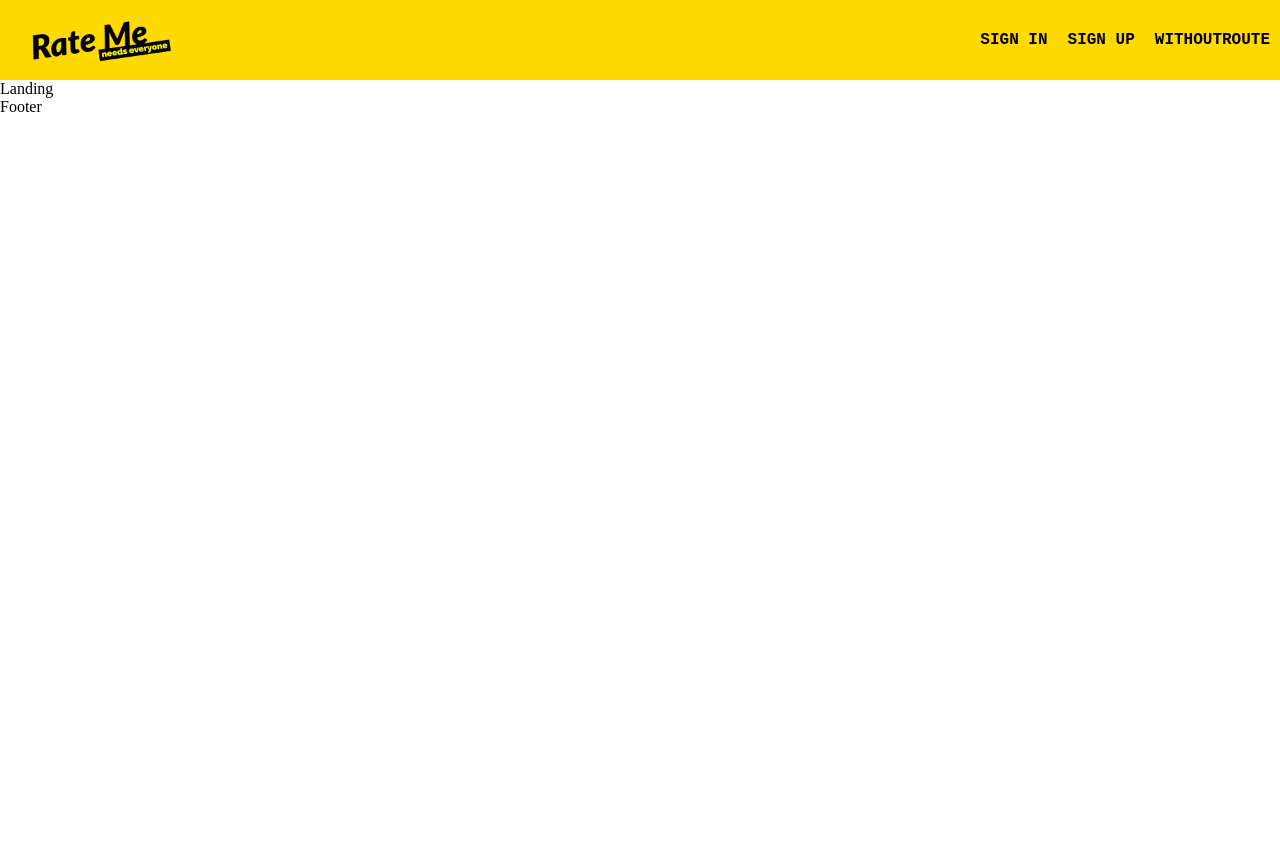
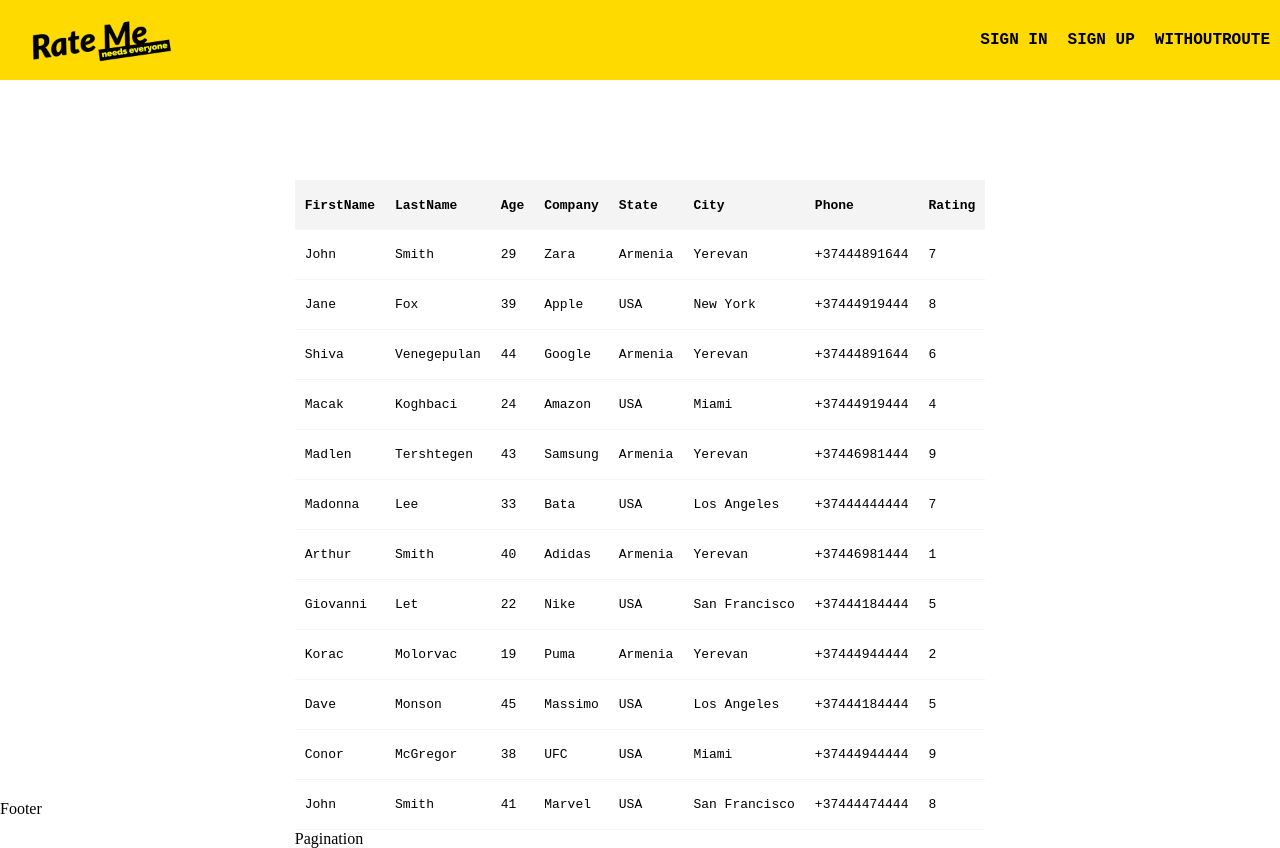
Before and after one commit to rateme-product/rateme, a React (Create React App) app: page / in a window 1280 px wide. Before the commit the page ends 800 px from the top, so only its background shows below. Built offline with nearby package versions, Linux system fonts and the light colour scheme.

Commit message:
- created reusable Table component to test it

```diff
--- a/src/components/Reusable/Navbar/style.ts
+++ b/src/components/Reusable/Navbar/style.ts
@@ -4,13 +4,13 @@ import Colors from 'styles/Colors';
 
 import { TStringNumber } from '../types';
 
-export interface IStyleProps {
+interface IStyleProps {
   logoHeight?: TStringNumber;
   logoWidth?: TStringNumber;
   logoPointer?: boolean;
 }
 
-const useStyles = createUseStyles(() => ({
+const useStyles = createUseStyles({
   navbar: {
     display: 'flex',
   },
@@ -65,6 +65,6 @@ const useStyles = createUseStyles(() => ({
       backgroundColor: `${Colors.BLACK} !important`,
     },
   },
-}));
+});
 
 export default useStyles;
--- /dev/null
+++ b/src/components/Reusable/Table/Table.tsx
@@ -0,0 +1,51 @@
+import { TStringNumber } from 'components/Reusable/types';
+
+import useStyles from './style';
+
+interface IHeader {
+  title: string;
+  sortable?: boolean;
+  dataKey: string;
+}
+
+interface ITableProps {
+  headers: IHeader[];
+  // Todo: change any later
+  data: any[];
+  tableHeight?: number;
+  rowHeight?: TStringNumber;
+}
+
+const Table = ({ headers, data, tableHeight, rowHeight = 50 }: ITableProps): JSX.Element => {
+  const classes = useStyles({ tableHeight, rowHeight });
+
+  return (
+    <table className={classes.table}>
+      <thead className={classes.thead}>
+        <tr>
+          {headers.map(({ title }) => {
+            return (
+              <th align="left" className={classes.th} scope="col" key={title}>
+                {title}
+              </th>
+            );
+          })}
+        </tr>
+      </thead>
+      <tbody className={classes.tbody}>
+        {data.map((el, index) => (
+          <tr className={classes.tbodyTr} key={el.id}>
+            {headers.map(({ dataKey }) => (
+              <td align="left" className={classes.td} key={`${index}-${dataKey}`}>
+                <span>{el[dataKey]}</span>
+              </td>
+            ))}
+          </tr>
+        ))}
+      </tbody>
+      <div>Pagination</div>
+    </table>
+  );
+};
+
+export default Table;
--- /dev/null
+++ b/src/components/Reusable/Table/index.ts
@@ -0,0 +1,3 @@
+import Table from './Table';
+
+export default Table;
--- /dev/null
+++ b/src/components/Reusable/Table/style.ts
@@ -0,0 +1,38 @@
+import { createUseStyles } from 'react-jss';
+
+import { TStringNumber } from 'components/Reusable/types';
+
+import Colors from 'styles/Colors';
+
+export interface IStyleProps {
+  tableHeight?: number;
+  rowHeight?: TStringNumber;
+}
+
+const useStyles = createUseStyles({
+  table: ({ tableHeight }: IStyleProps) => ({
+    height: tableHeight || 'unset',
+    borderSpacing: 0,
+  }),
+  thead: {
+    backgroundColor: Colors.GRAY_LIGHT,
+    height: 50,
+  },
+  th: {
+    fontFamily: 'monospace',
+    padding: '0 10px',
+  },
+  tbody: ({ tableHeight }: IStyleProps) => ({
+    height: tableHeight ? tableHeight - 100 : 'unset',
+  }),
+  tbodyTr: ({ rowHeight }: IStyleProps) => ({
+    height: rowHeight,
+  }),
+  td: {
+    fontFamily: 'monospace',
+    padding: '0 10px',
+    borderBottom: `1px solid ${Colors.GRAY_LIGHT}`,
+  },
+});
+
+export default useStyles;
--- a/src/components/Reusable/index.ts
+++ b/src/components/Reusable/index.ts
@@ -1,2 +1,3 @@
 export { default as Navbar } from './Navbar';
 export { default as SvgIcon } from './SvgIcon';
+export { default as Table } from './Table';
--- /dev/null
+++ b/src/constants/temp.ts
@@ -0,0 +1,145 @@
+export const tempTableHeaders = [
+  { id: 1, title: 'FirstName', dataKey: 'firstName' },
+  { id: 2, title: 'LastName', dataKey: 'lastName' },
+  { id: 3, title: 'Age', dataKey: 'age' },
+  { id: 4, title: 'Company', dataKey: 'company' },
+  { id: 5, title: 'State', dataKey: 'state' },
+  { id: 6, title: 'City', dataKey: 'city' },
+  { id: 7, title: 'Phone', dataKey: 'phone' },
+  { id: 8, title: 'Rating', dataKey: 'rating' },
+];
+
+export const tempTableData = [
+  {
+    id: 1,
+    firstName: 'John',
+    lastName: 'Smith',
+    age: 29,
+    company: 'Zara',
+    state: 'Armenia',
+    city: 'Yerevan',
+    phone: '+37444891644',
+    rating: 7,
+  },
+  {
+    id: 2,
+    firstName: 'Jane',
+    lastName: 'Fox',
+    age: 39,
+    company: 'Apple',
+    state: 'USA',
+    city: 'New York',
+    phone: '+37444919444',
+    rating: 8,
+  },
+  {
+    id: 3,
+    firstName: 'Shiva',
+    lastName: 'Venegepulan',
+    age: 44,
+    company: 'Google',
+    state: 'Armenia',
+    city: 'Yerevan',
+    phone: '+37444891644',
+    rating: 6,
+  },
+  {
+    id: 4,
+    firstName: 'Macak',
+    lastName: 'Koghbaci',
+    age: 24,
+    company: 'Amazon ',
+    state: 'USA',
+    city: 'Miami',
+    phone: '+37444919444',
+    rating: 4,
+  },
+  {
+    id: 5,
+    firstName: 'Madlen',
+    lastName: 'Tershtegen',
+    age: 43,
+    company: 'Samsung',
+    state: 'Armenia',
+    city: 'Yerevan',
+    phone: '+37446981444',
+    rating: 9,
+  },
+  {
+    id: 6,
+    firstName: 'Madonna',
+    lastName: 'Lee',
+    age: 33,
+    company: 'Bata',
+    state: 'USA',
+    city: 'Los Angeles',
+    phone: '+37444444444',
+    rating: 7,
+  },
+  {
+    id: 7,
+    firstName: 'Arthur',
+    lastName: 'Smith',
+    age: 40,
+    company: 'Adidas',
+    state: 'Armenia',
+    city: 'Yerevan',
+    phone: '+37446981444',
+    rating: 1,
+  },
+  {
+    id: 8,
+    firstName: 'Giovanni',
+    lastName: 'Let',
+    age: 22,
+    company: 'Nike',
+    state: 'USA',
+    city: 'San Francisco',
+    phone: '+37444184444',
+    rating: 5,
+  },
+  {
+    id: 9,
+    firstName: 'Korac',
+    lastName: 'Molorvac',
+    age: 19,
+    company: 'Puma',
+    state: 'Armenia',
+    city: 'Yerevan',
+    phone: '+37444944444',
+    rating: 2,
+  },
+  {
+    id: 10,
+    firstName: 'Dave',
+    lastName: 'Monson',
+    age: 45,
+    company: 'Massimo',
+    state: 'USA',
+    city: 'Los Angeles',
+    phone: '+37444184444',
+    rating: 5,
+  },
+  {
+    id: 11,
+    firstName: 'Conor',
+    lastName: 'McGregor',
+    age: 38,
+    company: 'UFC',
+    state: 'USA',
+    city: 'Miami',
+    phone: '+37444944444',
+    rating: 9,
+  },
+  {
+    id: 12,
+    firstName: 'John',
+    lastName: 'Smith',
+    age: 41,
+    company: 'Marvel',
+    state: 'USA',
+    city: 'San Francisco',
+    phone: '+37444474444',
+    rating: 8,
+  },
+];
--- a/src/pages/Landing/Landing.tsx
+++ b/src/pages/Landing/Landing.tsx
@@ -1,5 +1,17 @@
+import { tempTableData, tempTableHeaders } from 'constants/temp';
+
+import { Table } from 'components/Reusable';
+
+import useStyles from './style';
+
 const Landing = () => {
-  return <div>Landing</div>;
+  const classes = useStyles();
+
+  return (
+    <div className={classes.landing}>
+      <Table headers={tempTableHeaders} data={tempTableData} tableHeight={600} />
+    </div>
+  );
 };
 
 export default Landing;
--- /dev/null
+++ b/src/pages/Landing/style.ts
@@ -0,0 +1,12 @@
+import { createUseStyles } from 'react-jss';
+
+const useStyles = createUseStyles({
+  landing: {
+    height: 'calc(100vh - 80px)',
+    display: 'flex',
+    justifyContent: 'center',
+    paddingTop: 100,
+  },
+});
+
+export default useStyles;
--- a/src/styles/Colors.ts
+++ b/src/styles/Colors.ts
@@ -1,6 +1,6 @@
 export default {
   WHITE: '#FFF',
-  GRAY_LIGHT: '#ECECEC',
+  GRAY_LIGHT: '#F4F4F4',
   YELLOW: '#ffda00',
   YELLOW_HOVER: '#ebc900',
   BLACK: '#000',
```
